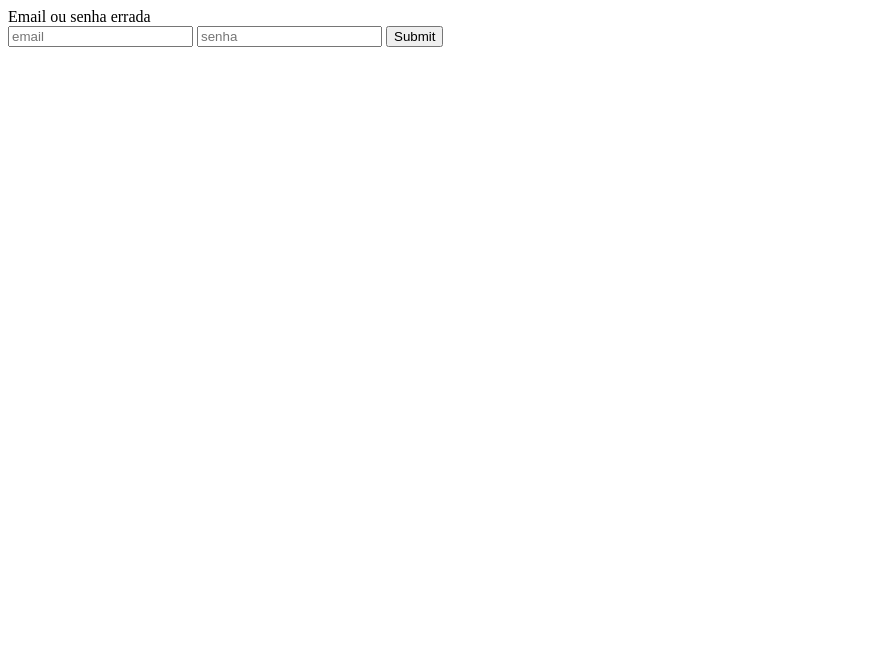
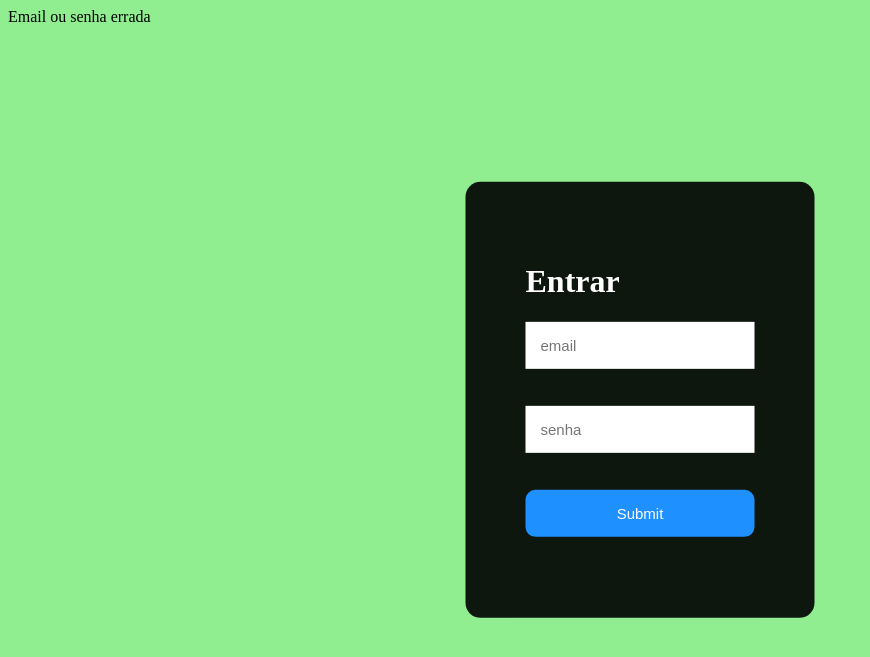
Before and after one commit to Denils0n/Veganologo, a PHP site: the page made by Entrada.php in a window 1280 px wide. Shown: the top 657 px of the page, without its empty margins (0-870 px from the left). Run offline with PHP 8.4, Linux system fonts and the light colour scheme; the visitor is signed in with stand-in values (Sample User, id 1).

Commit message:
estilo da pagina de entrada

```diff
--- a/Entrada.php
+++ b/Entrada.php
@@ -4,21 +4,64 @@
 	<meta charset="utf-8">
 	<meta name="viewport" content="width=device-width, initial-scale=1">
 	<title>Entrar</title>
+	<style>
+		body{
+			background-color: #90ee90;
+		}
+		#div2{
+			background-color: rgba(0,0,0,0.9);
+			position: absolute;
+			top: 50%;
+			left: 50%;
+			transform: translate(-50%,-50%);
+			padding: 60px;
+			border-radius: 15px;
+			color: #ffff;
+
+		}
+		input{
+			padding:15px;
+			border:none;
+			outline: none;
+			font-size: 15px;
+		}
+		#button{
+			background-color: dodgerblue;
+			border:none;
+			padding: 15px;
+			width:100%;
+			border-radius: 10px;
+			color: white;
+			font-size: 15px;
+			cursor:pointer;
+
+		}
+		button:hover{
+			background-color: deepskyblue;
+			cursor: pointer;
+		}
+
+	</style>
 </head>
 <body>
 
 	<?php if (isset($_GET['msg'])) : ?>
 
-		<div> <?= $_GET['msg'] ?> </div>
+		<div id="div1"> <?= $_GET['msg'] ?> </div>
 
 	<?php endif ?>
 
 
 	<form action="VerificacaoEntrada.php" method="POST">
 
+	<div id="div2">
+		<h1>Entrar<h1>
 		<input type="text" name="email" placeholder="email">
+		<br><br>
 		<input type="password" name="senha" placeholder="senha">
-		<input type="submit" name="entrar">
+		<br><br>
+		<input type="submit" name="entrar" id="button">
+	</div>
 
 
 	</form>
```
